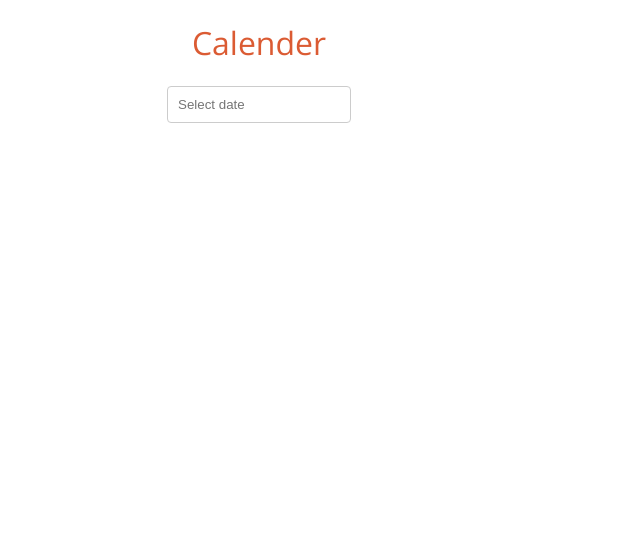
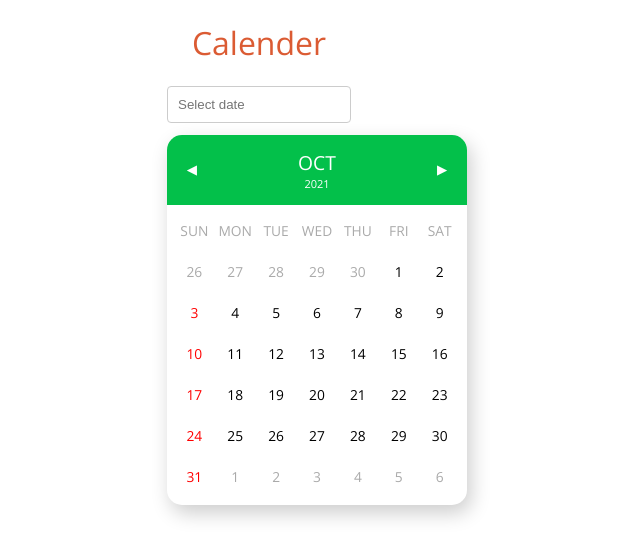
Before and after one commit to jiwonkim0131/pair-programming, a website: page CalendarDatePicker/index.html in a window 1280 px wide. Shown: the whole page, without its empty margins (381-1021 px from the left). Drawn offline with nearby package versions, Linux system fonts and the light colour scheme.

Commit message:
feat: add render function of calender

```diff
--- a/CalendarDatePicker/app.js
+++ b/CalendarDatePicker/app.js
@@ -0,0 +1,59 @@
+const $calendar = document.querySelector('.calendar');
+const DAYS = ['SUN', 'MON', 'TUE', 'WED', 'THU', 'FRI', 'SAT'];
+// dummy data
+const beforeDays = [26, 27, 28, 29, 30];
+const thisDays = [
+  1, 2, 3, 4, 5, 6, 7, 8, 9, 10, 11, 12, 13, 14, 15, 16, 17, 18, 19, 20, 21, 22,
+  23, 24, 25, 26, 27, 28, 29, 30, 31
+];
+const afterDays = [1, 2, 3, 4, 5, 6];
+
+const render = () => {
+  const $calendarNav = document.createElement('div');
+  $calendarNav.classList.add('calendar-nav');
+
+  $calendarNav.innerHTML = ` <button type="button" class="nav-button prev">◀</button>
+  <div class="calendar-title">
+    <p class="title-month">OCT</p>
+    <p class="title-year">2021</p>
+  </div>
+  <button type="button" class="nav-button next">▶</button>`;
+
+  const $calendarGrid = document.createElement('div');
+  $calendarGrid.classList.add('calendar-grid');
+
+  const $fragment = document.createDocumentFragment();
+  DAYS.forEach(day => {
+    const $day = document.createElement('div');
+    $day.classList.add('day');
+    $day.textContent = day;
+    $fragment.append($day);
+  });
+
+  beforeDays.forEach(beforeDay => {
+    const $beforeDay = document.createElement('div');
+    $beforeDay.classList.add('date', 'disable');
+    $beforeDay.textContent = beforeDay;
+    $fragment.append($beforeDay);
+  });
+
+  thisDays.forEach(thisDay => {
+    const $thisDay = document.createElement('div');
+    $thisDay.classList.add('date');
+    $thisDay.textContent = thisDay;
+    $fragment.append($thisDay);
+  });
+
+  afterDays.forEach(afterDay => {
+    const $afterDay = document.createElement('div');
+    $afterDay.classList.add('date', 'disable');
+    $afterDay.textContent = afterDay;
+    $fragment.append($afterDay);
+  });
+
+  $calendarGrid.append($fragment);
+  $calendar.append($calendarNav);
+  $calendar.append($calendarGrid);
+};
+
+render();
--- a/CalendarDatePicker/index.html
+++ b/CalendarDatePicker/index.html
@@ -47,7 +47,7 @@
       }
 
       .calendar {
-        display: none;
+        /* display: none; */
         position: absolute;
         top: 135px;
         left: 50%;
@@ -60,9 +60,9 @@
         overflow: hidden;
       }
 
-      .calendar.active {
+      /* .calendar.active {
         display: block;
-      }
+      } */
 
       .calendar-nav {
         display: flex;
@@ -142,7 +142,7 @@
     <h1 class="title">Calender</h1>
     <input type="text" class="date-picker" placeholder="Select date" readonly />
     <div class="calendar">
-      <div class="calendar-nav">
+      <!-- <div class="calendar-nav">
         <button type="button" class="nav-button prev">◀</button>
         <div class="calendar-title">
           <p class="title-month">OCT</p>
@@ -200,7 +200,7 @@
         <div class="date disable">4</div>
         <div class="date disable">5</div>
         <div class="date disable">6</div>
-      </div>
+      </div> -->
     </div>
     <script src="./app.js"></script>
   </body>
```
